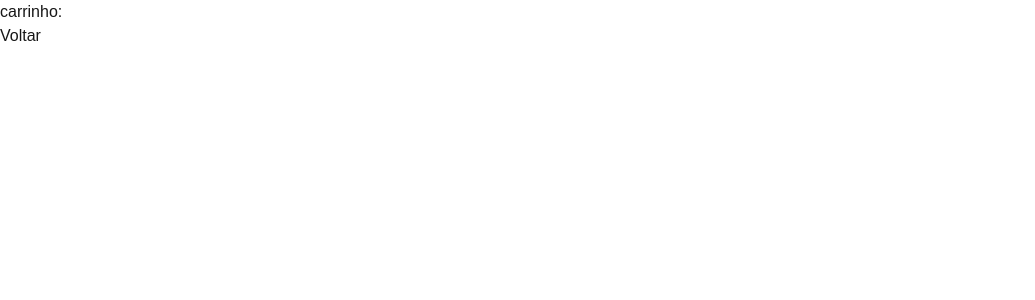
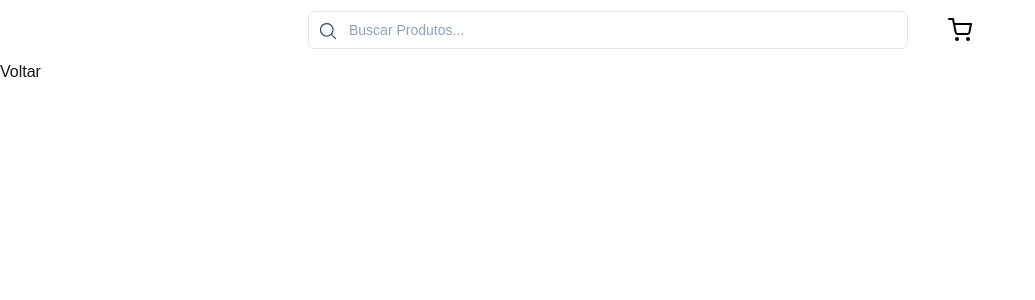
Before and after one commit to Fguimaraes12/carrinho-de-compra, a Next.js app: page /cart in a window 1280 px wide. Shown: the top 300 px of the page, without its empty margins (0-1035 px from the left). Built offline with nearby package versions, Linux system fonts and the light colour scheme.

Commit message:
feat: style header with cart badge and layout improvements

```diff
--- a/app/components/Header.tsx
+++ b/app/components/Header.tsx
@@ -2,21 +2,28 @@
 
 import Link from "next/link";
 import { useCart } from "../contexts/cartContext";
+import { InputSearch } from "./ui/input";
+import { CartIcon } from "./ui/cart";
 
 function Header() {
   const { cart } = useCart();
   const totalQuantity = cart.reduce((acc, item) => acc + item.quantity, 0);
 
   return (
+    <div className="bg-white h-15 flex items-center justify-center gap-10">
+      <InputSearch />
       <div>
-      <Link href={"/cart"}>
-        carrinho:
+        <Link href={"/cart"} className="text-black">
+          <div className="relative w-fit">
+            <CartIcon />
             {cart.length > 0 && (
-          <span className=" bg-red-500 text-xs rounded-full w-6 h-6 flex items-center justify-center">
+              <span className="absolute -top-2 -right-2 bg-red-500 text-white text-xs w-5 h-5 flex items-center justify-center rounded-full">
                 {totalQuantity}
               </span>
             )}
+          </div>
         </Link>
+      </div>
     </div>
   );
 }
--- /dev/null
+++ b/app/components/ui/cart.tsx
@@ -0,0 +1,21 @@
+"use client";
+
+export function CartIcon() {
+  return (
+    <svg
+      xmlns="http://www.w3.org/2000/svg"
+      width="24"
+      height="24"
+      viewBox="0 0 24 24"
+      fill="none"
+      stroke="currentColor"
+      strokeWidth="2"
+      strokeLinecap="round"
+      strokeLinejoin="round"
+    >
+      <circle cx="9" cy="21" r="1" />
+      <circle cx="20" cy="21" r="1" />
+      <path d="M1 1h4l2.68 13.39a2 2 0 0 0 2 1.61h9.72a2 2 0 0 0 2-1.61L23 6H6" />
+    </svg>
+  );
+}
--- /dev/null
+++ b/app/components/ui/input.tsx
@@ -0,0 +1,22 @@
+"use client";
+
+export function InputSearch() {
+  return (
+    <div className="relative flex items-center w-150">
+      <svg
+        xmlns="http://www.w3.org/2000/svg"
+        viewBox="0 0 24 24"
+        fill="currentColor"
+        className="absolute w-5 h-5 top-2.5 left-2.5 text-slate-600"
+      >
+        <path d="M10.5 3.75a6.75 6.75 0 1 0 0 13.5 6.75 6.75 0 0 0 0-13.5ZM2.25 10.5a8.25 8.25 0 1 1 14.59 5.28l4.69 4.69a.75.75 0 1 1-1.06 1.06l-4.69-4.69A8.25 8.25 0 0 1 2.25 10.5Z" />
+      </svg>
+
+      <input
+        className="w-full h-90% bg-transparent placeholder:text-slate-400 text-slate-700 text-sm border border-slate-200 rounded-md pl-10 pr-3 py-2
+          transition duration-300 ease focus:outline-none focus:border-slate-400 hover:border-slate-300"
+        placeholder="Buscar Produtos..."
+      />
+    </div>
+  );
+}
```
Lines whose indentation alone changed are shown as unchanged.
